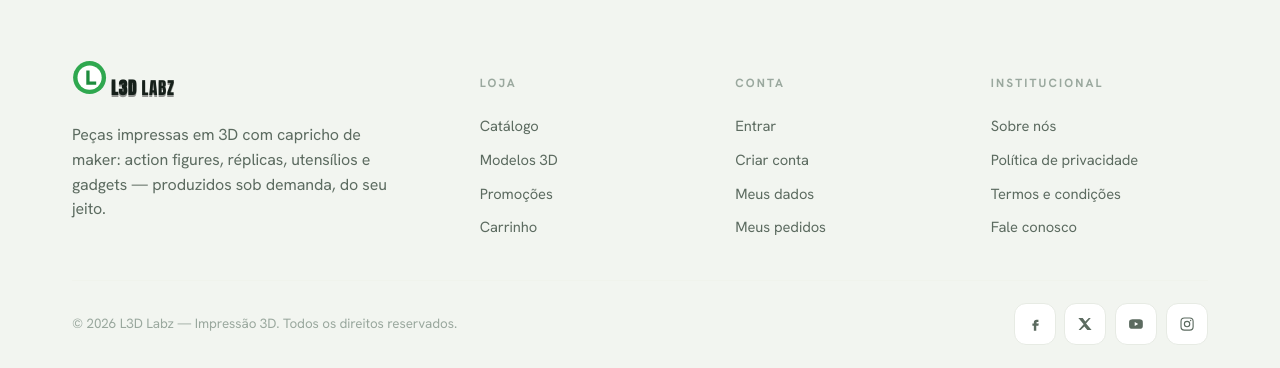
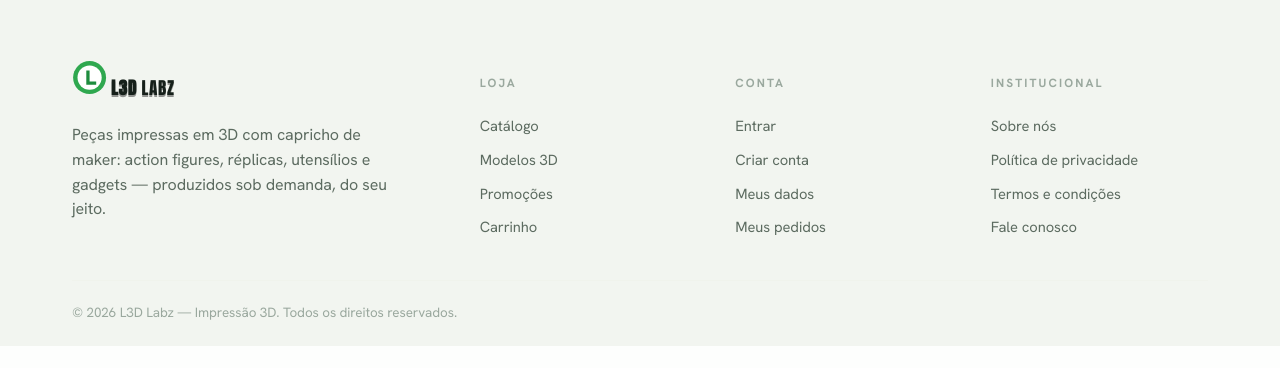
Before and after one commit to luixsouza/l3d-labz-site, a Django app: template apps/cart/templates/cart/detail.html in a window 1280 px wide. Shown: the part 886-1254 px from the top of the page. After the commit the page ends 1232 px from the top, so only its background shows below. Run offline with Django 5.2, Linux system fonts and the light colour scheme; the template is opened without the code that fills it: most values are stand-ins (such as "Sample title", 1, 10 or a date in 2020); grey boxes marked "Sample" are stand-in pictures.

Commit message:
feat(footer): liga Instagram real (@l3d_labz) via SITE e remove ícones sociais mortos

```diff
--- a/apps/core/templates/core/partials/footer.html
+++ b/apps/core/templates/core/partials/footer.html
@@ -33,12 +33,11 @@
     </div>
     <div class="footer-bottom">
       <span>© 2026 L3D Labz — Impressão 3D. Todos os direitos reservados.</span>
+      {% if SITE.instagram %}
       <div class="socials">
-        <a href="#" aria-label="Facebook"><svg class="icon"><use href="#i-facebook"></use></svg></a>
-        <a href="#" aria-label="X"><svg class="icon"><use href="#i-x"></use></svg></a>
-        <a href="#" aria-label="YouTube"><svg class="icon"><use href="#i-youtube"></use></svg></a>
-        <a href="#" aria-label="Instagram"><svg class="icon"><use href="#i-instagram"></use></svg></a>
+        <a href="{{ SITE.instagram }}" target="_blank" rel="noopener" aria-label="Instagram"><svg class="icon"><use href="#i-instagram"></use></svg></a>
       </div>
+      {% endif %}
     </div>
   </div>
 </footer>
--- a/config/settings/base.py
+++ b/config/settings/base.py
@@ -226,6 +226,8 @@ SITE = {
     "name": "L3D Labz",
     "tagline": "Impressão 3D com acabamento de laboratório.",
     "accent": "#2FA84F",  # verde Luigi
+    # Redes sociais (vazio = some do footer). Só Instagram por enquanto.
+    "instagram": "https://instagram.com/l3d_labz",
 }
 
 # --- Vitrine 3D do hero da home ---
```
